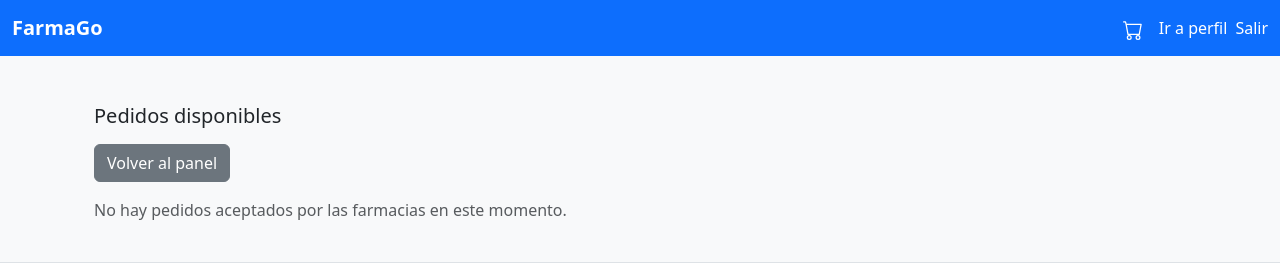
After one commit to TheAle26/FarmaGo, a Django app: page /orders/repartidor/pedidos/ in a window 1280 px wide. The commit adds this page. Shown: the top 280 px of the page. Run offline with Django 5.2, Linux system fonts and the light colour scheme; a user stored in the database is signed in; tables that the repository leaves empty hold one stand-in row (values such as "Sample post").

Commit message:
ver pedidos disponibles como repartidor

```diff
--- /dev/null
+++ b/Templates/repartidor/pedidos.html
@@ -0,0 +1,36 @@
+{% extends "base.html" %}
+{% block content %}
+<div class="container mt-4">
+  <h1 class="h5 mb-3">Pedidos disponibles</h1>
+
+  <div class="mb-3">
+    <a href="{% url 'repartidor_panel' %}" class="btn btn-secondary">Volver al panel</a>
+  </div>
+
+  {% if pedidos %}
+    {% for p in pedidos %}
+      <div class="card mb-3">
+        <div class="card-body d-flex justify-content-between align-items-start">
+          <div>
+            <strong>Pedido #{{ p.id }}</strong>
+            <div class="text-muted">Farmacia: {% if p.farmacia %}{{ p.farmacia.nombre }}{% else %}--{% endif %}</div>
+            <div class="text-muted">Direccion Farmacia: {% if p.farmacia %}{{ p.farmacia.direccion }}{% else %}--{% endif %}</div>
+            <div class="text-muted">Cliente: {% if p.cliente %}{{ p.cliente.user.email }}{% else %}--{% endif %}</div>
+            <div class="text-muted">Direccion Entrega: {{ p.direccion_entrega }}</div>
+            <div class="text-muted">Creado: {{ p.creado|date:"d/m/Y H:i" }}</div>
+            <div class="small mt-2">Total: ${{ p.total }}</div>
+          </div>
+
+          <div class="text-end">
+            {# Botón Aceptar: todavía no funcional, por eso está deshabilitado #}
+            <button class="btn btn-primary" disabled>Aceptar</button>
+          </div>
+        </div>
+      </div>
+    {% endfor %}
+  {% else %}
+    <p class="text-muted">No hay pedidos aceptados por las farmacias en este momento.</p>
+  {% endif %}
+
+</div>
+{% endblock %}
--- a/apps/orders/urls.py
+++ b/apps/orders/urls.py
@@ -17,6 +17,7 @@ urlpatterns = [
 
     # Repartidor
     path("repartidor/", views.repartidor_panel, name="repartidor_panel"),
+    path("repartidor/pedidos/", views.repartidor_ver_pedidos, name="repartidor_pedidos"),
     path("repartidor/tomar/<int:pedido_id>/", views.repartidor_tomar, name="repartidor_tomar"),
     path("repartidor/entregado/<int:pedido_id>/", views.repartidor_entregado, name="repartidor_entregado"),
 
--- a/apps/orders/views.py
+++ b/apps/orders/views.py
@@ -356,6 +356,17 @@ def repartidor_entregado(request, pedido_id):
     p.save()
     return redirect("repartidor_panel")
 
+def repartidor_ver_pedidos(request):
+    # chequeo instancia Repartidor
+    if not es_repartidor(request.user): return HttpResponseForbidden("Solo repartidores")
+
+    # se puede chequear aqui que no tenga un pedido en curso si se quiere.
+    """if Pedido.objects.filter(repartidor=request.user.repartidor, estado="EN_CAMINO").exists():
+        messages.warning(request, "Tienes un pedido en curso.")
+        return redirect("repartidor_panel")"""
+
+    pedidos = Pedido.objects.filter(estado="ACEPTADO").order_by("creado")
+    return render(request, "repartidor/pedidos.html", {"pedidos": pedidos})
 
 #---------------------pedido----------------
 
```
Also changed, not shown: Templates/repartidor/panel.html (+9 -1 lines).
